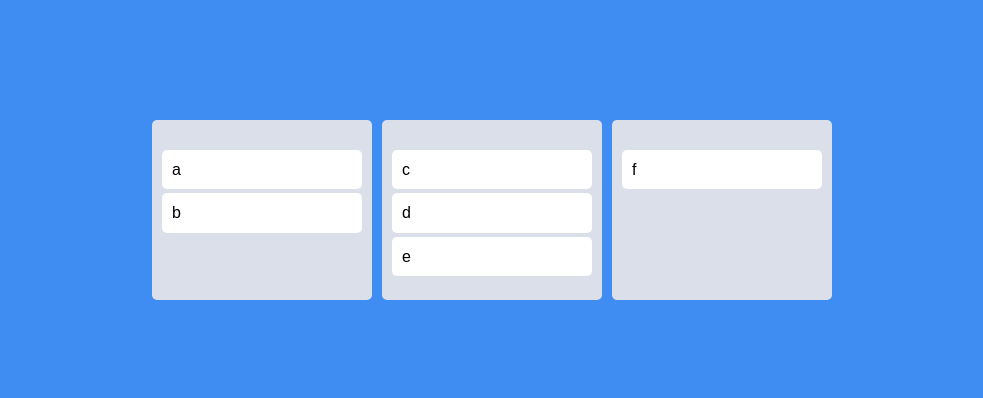
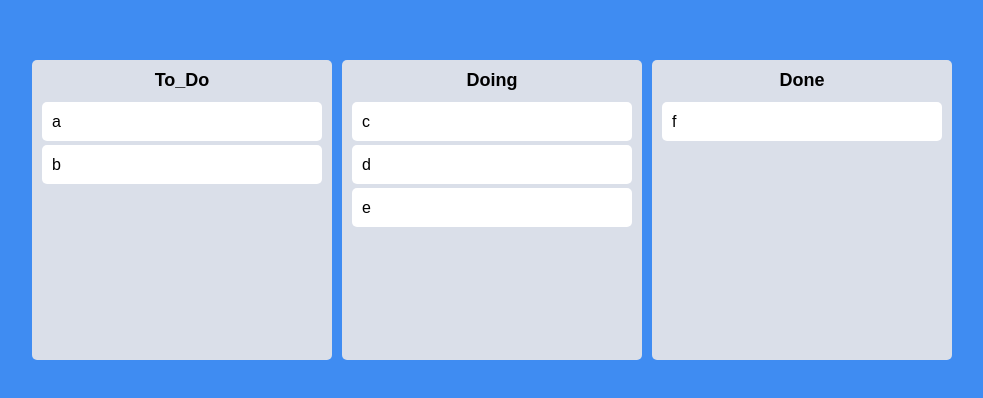
Before and after one commit to GangHyun95/Drag-DropToDo, a React (Create React App) app: page / in a window 1280 px wide. Shown: the part 190-588 px from the top of the page, without its empty margins (148-1131 px from the left). Built offline with nearby package versions, Linux system fonts and the light colour scheme.

Commit message:
drag & drop 구현

```diff
--- a/src/App.tsx
+++ b/src/App.tsx
@@ -8,34 +8,56 @@
 
 const Wrapper = styled.div`
   display: flex;
+  width: 100vw;
+  margin: 0 auto;
   justify-content: center;
   align-items: center;
-  width: 100%;
-  max-width: 680px;
   height: 100vh;
-  margin: 0 auto;
 `;
 
 const Boards = styled.div`
-  display: grid;
+  display: flex;
+  justify-content: center;
+  align-items: flex-start;
   width: 100%;
   gap: 10px;
-  grid-template-columns: repeat(3, 1fr);
 `;
+
 function App() {
   const [toDos, setToDos] = useRecoilState(toDoState);
 
-  const onDragEnd = ({ draggableId, destination, source }: DropResult) => {
-    console.log(draggableId, destination, source);
+  const onDragEnd = (info: DropResult) => {
+    console.log(info);
+    const { destination, draggableId, source } = info;
     if (!destination) return;
-    // setToDos((oldToDos) => {
-    //   const toDosCopy = [...oldToDos];
-    //   // 1)Delete item on soruce.index
-    //   toDosCopy.splice(source.index, 1);
-    //   // 2) Put back the item on the destination.index
-    //   toDosCopy.splice(destination?.index, 0, draggableId);
-    //   return toDosCopy;
-    // });
+    if (destination?.droppableId === source.droppableId) {
+      //same board movement
+      setToDos((allBoards) => {
+        const boardCopy = [...allBoards[source.droppableId]];
+        // 1)Delete item on soruce.index
+        boardCopy.splice(source.index, 1);
+        // 2) Put back the item on the destination.index
+        boardCopy.splice(destination?.index, 0, draggableId);
+        return {
+          ...allBoards,
+          [source.droppableId]: boardCopy,
+        };
+      });
+    }
+    if (destination.droppableId !== source.droppableId) {
+      // cross board movement
+      setToDos((allBoard) => {
+        const sourceBoard = [...allBoard[source.droppableId]];
+        const destinationBoard = [...allBoard[destination.droppableId]];
+        sourceBoard.splice(source.index, 1);
+        destinationBoard.splice(destination.index, 0, draggableId);
+        return {
+          ...allBoard,
+          [source.droppableId]: sourceBoard,
+          [destination.droppableId]: destinationBoard,
+        };
+      });
+    }
   };
   return (
     <DragDropContext onDragEnd={onDragEnd}>
--- a/src/atoms.tsx
+++ b/src/atoms.tsx
@@ -6,8 +6,8 @@
 export const toDoState = atom<IToDoState>({
   key: "toDo",
   default: {
-    to_do: ["a", "b"],
-    doing: ["c", "d", "e"],
-    done: ["f"],
+    To_Do: ["a", "b"],
+    Doing: ["c", "d", "e"],
+    Done: ["f"],
   },
 });
--- a/src/components/Board.tsx
+++ b/src/components/Board.tsx
@@ -3,11 +3,20 @@
 import styled from "styled-components";
 import DraggableCard from "./DraggableCard";
 
-const Wrapper = styled.ul`
+const Wrapper = styled.div`
+  width: 300px;
   padding: 20px 10px;
-  padding-top: 30px;
+  padding-top: 10px;
   background-color: ${(props) => props.theme.boardColor};
   border-radius: 5px;
+  min-height: 300px;
+`;
+
+const Title = styled.h2`
+  text-align: center;
+  font-weight: 600;
+  margin-bottom: 10px;
+  font-size: 18px;
 `;
 
 interface IBoardProps {
@@ -16,16 +25,19 @@
 }
 const Board = ({ toDos, boardId }: IBoardProps) => {
   return (
+    <Wrapper>
+      <Title>{boardId}</Title>
       <Droppable droppableId={boardId}>
         {(magic) => (
-        <Wrapper ref={magic.innerRef} {...magic.droppableProps}>
-          {toDos.map((todo, i) => (
-            <DraggableCard key={todo} i={i} todo={todo} />
+          <div ref={magic.innerRef} {...magic.droppableProps}>
+            {toDos.map((toDo, i) => (
+              <DraggableCard key={toDo} i={i} toDo={toDo} />
             ))}
             {magic.placeholder}
-        </Wrapper>
+          </div>
         )}
       </Droppable>
+    </Wrapper>
   );
 };
 
--- a/src/components/DraggableCard.tsx
+++ b/src/components/DraggableCard.tsx
@@ -10,19 +10,19 @@
 `;
 
 interface IDraggableCardProps {
-  todo: string;
+  toDo: string;
   i: number;
 }
-function DraggableCard({ todo, i }: IDraggableCardProps) {
+function DraggableCard({ toDo, i }: IDraggableCardProps) {
   return (
-    <Draggable key={todo} draggableId={todo} index={i}>
+    <Draggable key={toDo} draggableId={toDo} index={i}>
       {(magic) => (
         <Card
           ref={magic.innerRef}
           {...magic.draggableProps}
           {...magic.dragHandleProps}
         >
-          {todo}
+          {toDo}
         </Card>
       )}
     </Draggable>
--- a/src/index.tsx
+++ b/src/index.tsx
@@ -39,7 +39,7 @@
 body {
   line-height: 1;
 }
-menu, ol, ul {
+menu, ol, ul,li {
   list-style: none;
 }
 blockquote, q {
```
Lines whose indentation alone changed are shown as unchanged.
